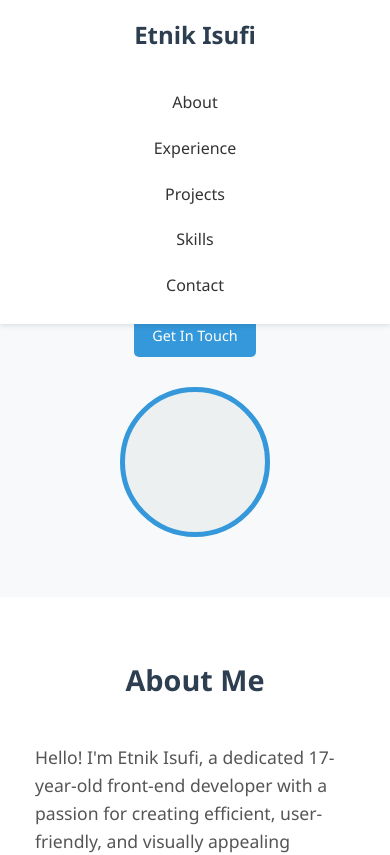
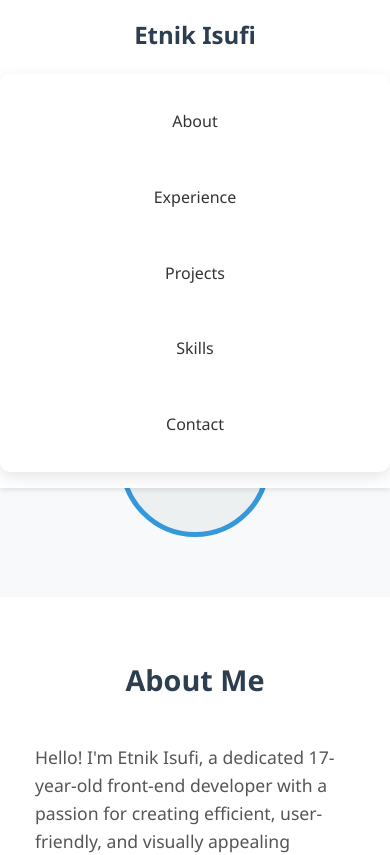
Before and after one commit to Etn1k/Portfolio, a React (Create React App) app: page / in a window 390 px wide. Shown: the top 855 px of the page. Built offline with nearby package versions, Linux system fonts and the light colour scheme.

Commit message:
Improved responsive CSS

```diff
--- a/package.json
+++ b/package.json
@@ -35,5 +35,8 @@
       "last 1 firefox version",
       "last 1 safari version"
     ]
+  },
+  "devDependencies": {
+    "gh-pages": "^6.3.0"
   }
 }
--- a/src/App.css
+++ b/src/App.css
@@ -455,21 +455,41 @@ h2 {
   background-color: #2980b9;
 }
 
+.menu-toggle {
+  display: none;
+  font-size: 1.8rem;
+  cursor: pointer;
+  z-index: 1100;
+}
+
+
 /* Responsive */
 @media (max-width: 768px) {
-  .navbar .container {
-    flex-direction: column;
-    padding: 1rem;
-  }
+  /* Better mobile menu without JS */
+@media (max-width: 768px) {
 
   .nav-links {
-    margin-top: 1rem;
+    flex-direction: column;
+    align-items: center;
+    gap: 10px;
+    background: white;
+    padding: 15px 0;
+    border-radius: 10px;
+    margin-top: 10px;
+    box-shadow: 0 5px 15px rgba(0,0,0,0.1);
   }
 
   .nav-links li {
-    margin-left: 1rem;
+    margin: 0;
   }
 
+  .nav-links a {
+    padding: 10px 20px;
+    display: block;
+    width: 100%;
+    text-align: center;
+  }
+}
   .hero .container {
     flex-direction: column;
     text-align: center;
```
Also changed, not shown: 1 other file (tests, documents, lock files or other folders).
